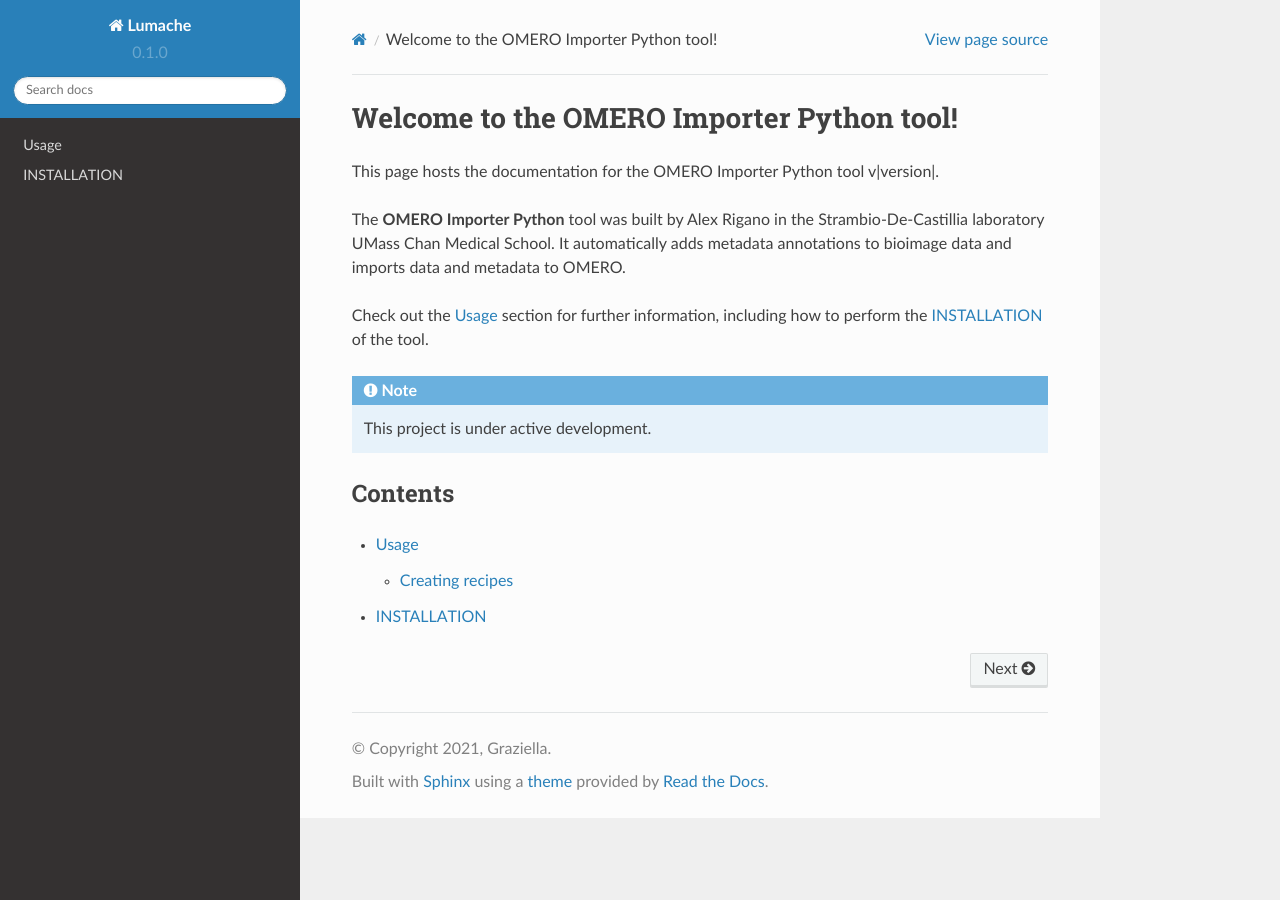
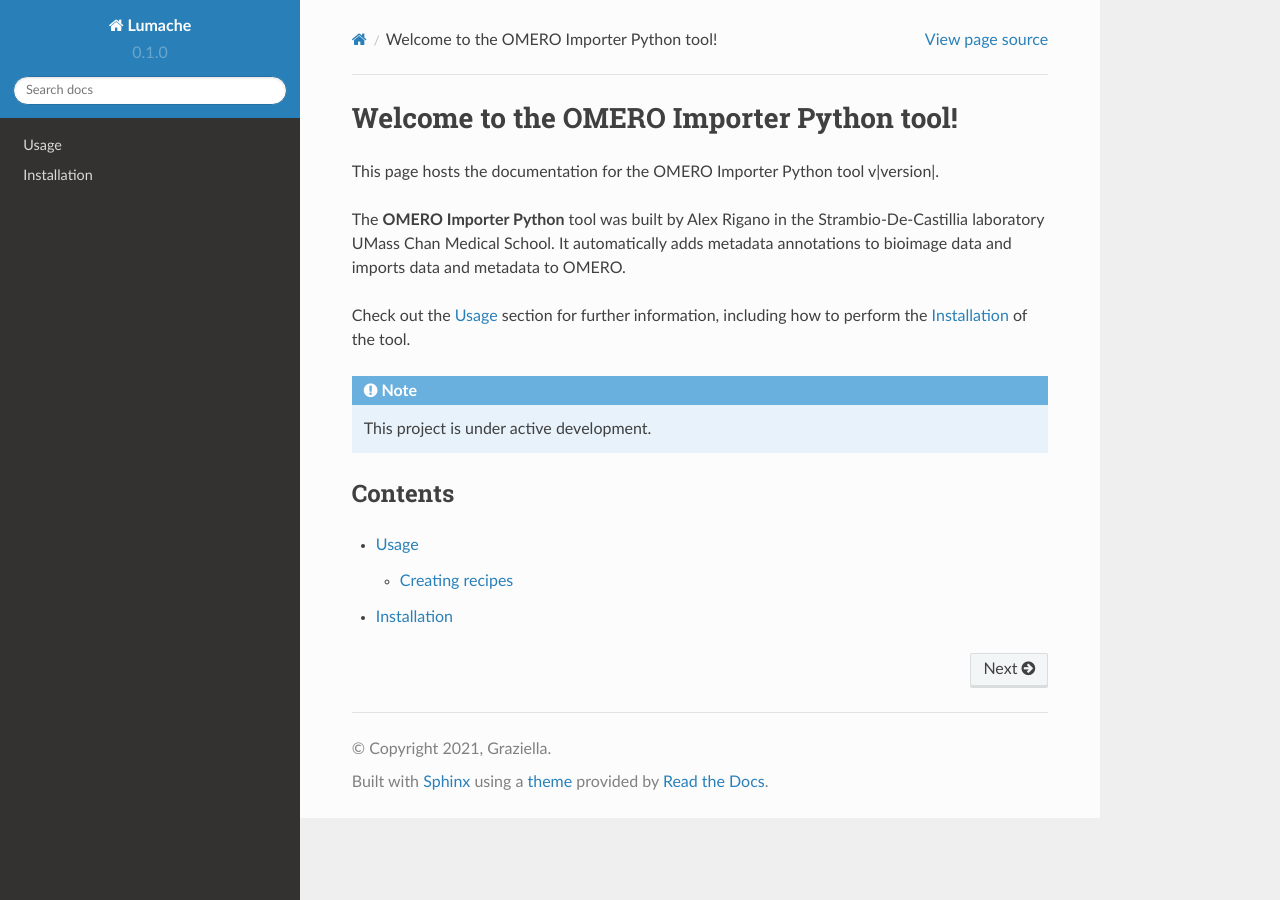
Before and after one commit to WU-BIMAC/OmeroImporterPy-docs, a Sphinx documentation site: the page built from docs/source/index.rst, in a window 1280 px wide. Built offline with Sphinx 7.4.7 and the Read the Docs theme 2.0.0, drawn with Linux system fonts in a browser that asks for light colours.

```diff
--- a/docs/source/installation.rst
+++ b/docs/source/installation.rst
@@ -1,4 +1,4 @@
-INSTALLATION
+Installation
 ============
 .. _installation:
 
```
